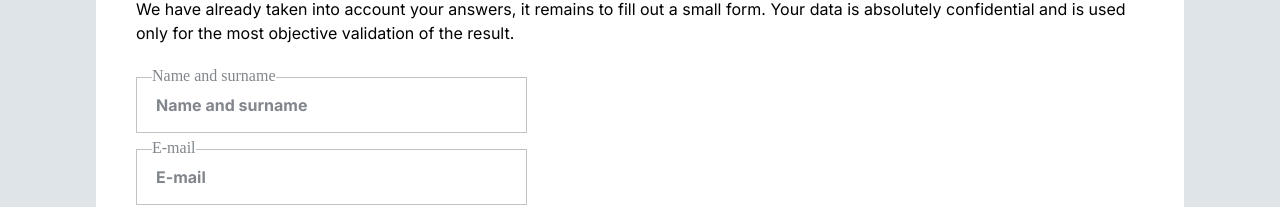
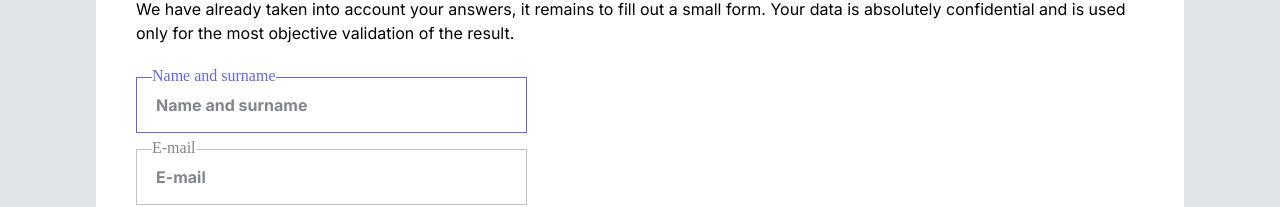
Before and after one commit to AlbShar/quizFrontend, a React (Create React App) app: page /contact in a window 1280 px wide. Shown: the part 265-472 px from the top of the page. Built offline with nearby package versions, Linux system fonts and the light colour scheme; no server answers; the database is empty.

Commit message:
QF-35 the focus is on the first input field, when Contact page has loaded

```diff
--- a/src/modules/UserForm/UI/InputField/InputField.tsx
+++ b/src/modules/UserForm/UI/InputField/InputField.tsx
@@ -15,14 +15,14 @@ interface IInputField {
   placeholder: string ;
   value?: string;
   onChange?: (e: ChangeEvent<HTMLInputElement>) => void;
-  refer: RefObject<HTMLInputElement>;
+  setRefs: (elem: HTMLInputElement) => void;
 }
-const InputField: FC<IInputField> = ({ type, id, refer, name, placeholder, onChange, value }) => {
+const InputField: FC<IInputField> = ({ type, id, setRefs, name, placeholder, onChange, value }) => {
     const { t } = useTranslation();
 
     return (
     <StyledInputField
-      ref={refer}
+      ref={setRefs}
       type={type}
       id={id}
       name={name}
--- a/src/modules/UserForm/UserForm/UserForm.tsx
+++ b/src/modules/UserForm/UserForm/UserForm.tsx
@@ -1,6 +1,5 @@
-import { useState, ChangeEvent, FC, useRef } from "react";
+import { useState, ChangeEvent, FC, useEffect, useRef } from "react";
 import { useTranslation } from "react-i18next";
-
 import InputField from "../UI/InputField/InputField";
 import Button from "../UI/Button/Button";
 
@@ -28,8 +27,17 @@ const UserForm: FC = () => {
     setValueInput((valueInput) => ({ ...valueInput, [name]: value }));
   };
 
-  const inputUserNameRef = useRef<HTMLInputElement>(null);
-  const inputUserEmailRef = useRef<HTMLInputElement>(null);
+const refsInputs = useRef<HTMLInputElement[]>([]);
+
+const setRefs = (elem: HTMLInputElement) => {
+  refsInputs.current.push(elem);
+};
+
+  useEffect(() => {
+    refsInputs.current[0]?.focus();
+    console.log(refsInputs);
+  });
+
   return (
     <form>
       <StyledFieldset>
@@ -37,7 +45,7 @@ const UserForm: FC = () => {
           <label htmlFor="username">
             <StyledSpan>{t("Ваше_имя")}</StyledSpan>
             <InputField
-              refer={inputUserNameRef}
+              setRefs={setRefs}
               placeholder="Ваше_имя"
               type="text"
               id="username"
@@ -51,7 +59,7 @@ const UserForm: FC = () => {
           <label htmlFor="username">
             <StyledSpan>E-mail</StyledSpan>
             <InputField
-              refer={inputUserEmailRef}
+              setRefs={setRefs}
               placeholder="E-mail"
               type="email"
               id="useremail"
```
